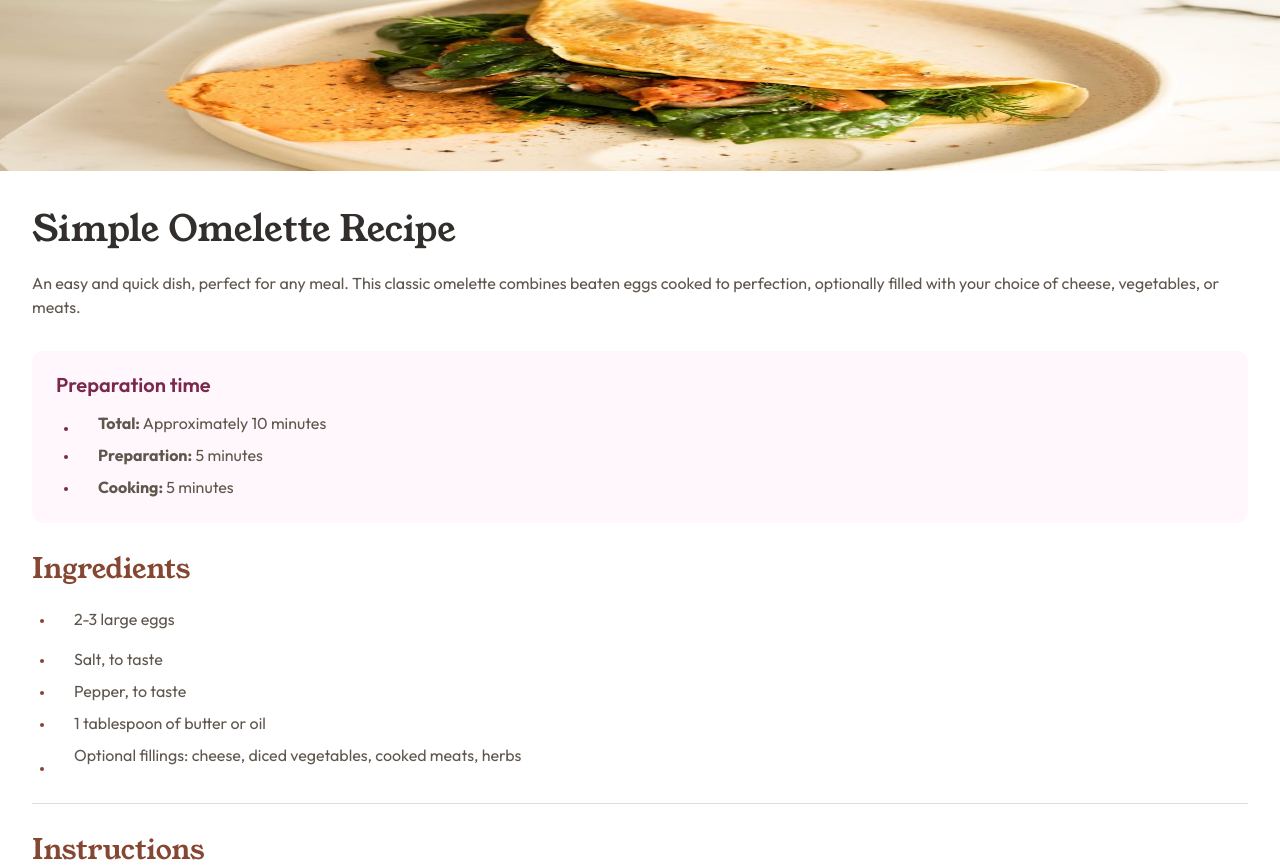
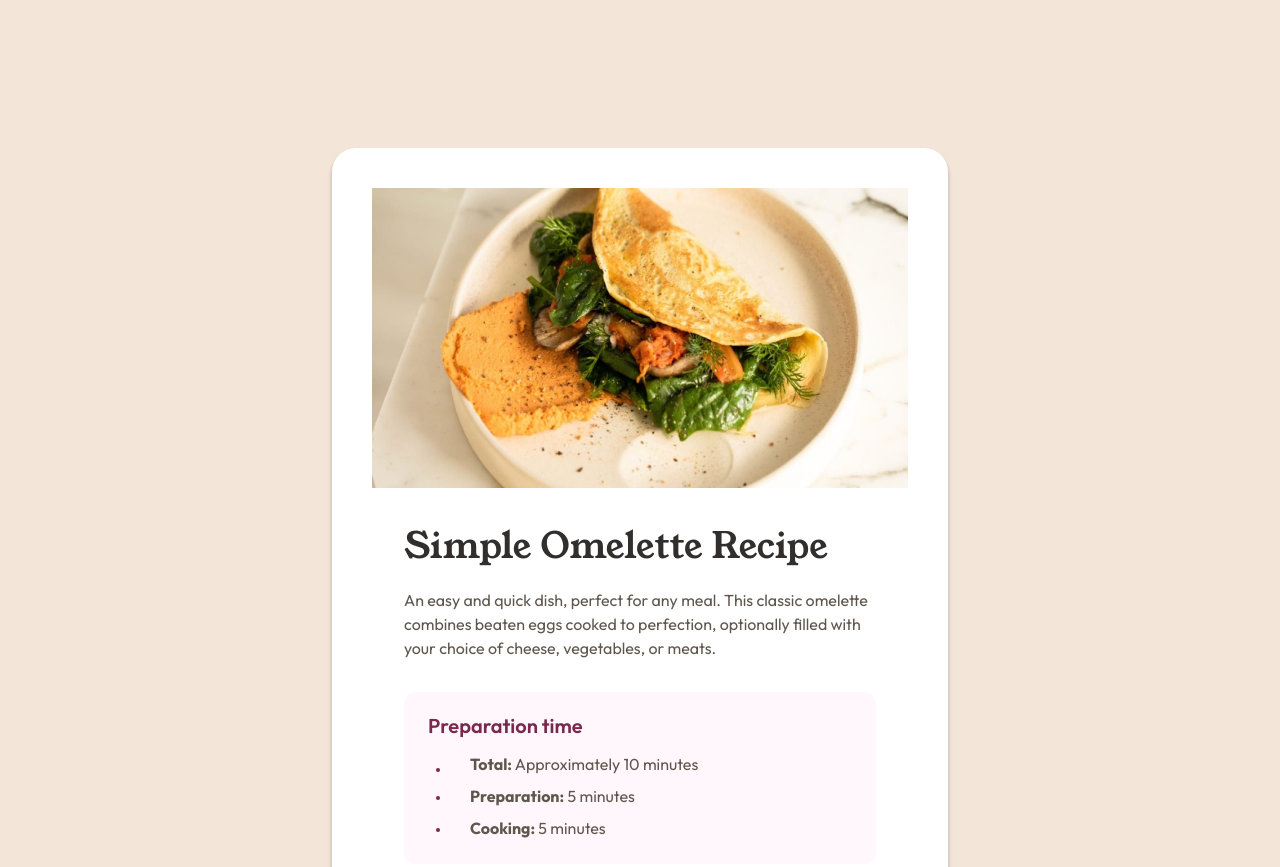
Before and after one commit to jeffgrahamcodes/recipe-page, a website: page src/index.html in a window 1280 px wide. Shown: the top 867 px of the page. Drawn offline with Linux system fonts and the light colour scheme.

Commit message:
style card - tablet

```diff
--- a/src/index.html
+++ b/src/index.html
@@ -11,11 +11,13 @@
     <title>Frontend Mentor | Recipe page</title>
   </head>
   <body>
-    <main class="min-w-full">
-      <article class="bg-white">
+    <main class="min-w-full md:bg-(--stone-100) md:py-18.5 md:px-6">
+      <article
+        class="bg-white md:w-[616px] md:p-5 md:mx-auto md:rounded-3xl md:shadow-[0_4px_4px_rgba(0,0,0,0.25)]"
+      >
         <figure>
           <img
-            class="w-full h-[171px]"
+            class="w-full h-[171px] md:w-[536px] md:h-[300px]"
             src="./images/image-omelette.jpeg"
             alt="picture of an omelette"
           />
```
Also changed, not shown: src/output.css.
